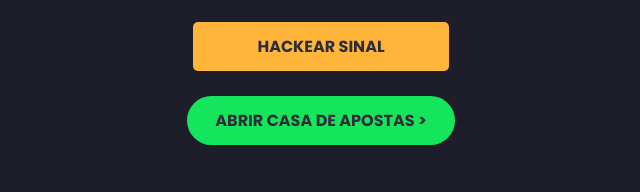
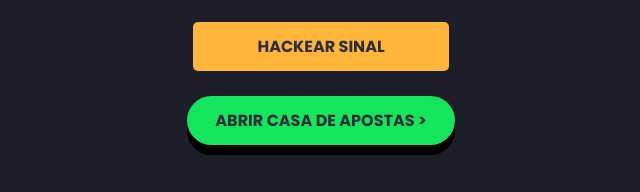
Before and after one commit to CataclismaDigital/hackmines.art, a plain HTML site: page index.html in a window 1280 px wide. Shown: the part 1085-1277 px from the top of the page, without its empty margins (319-959 px from the left). Drawn offline with nearby package versions, Linux system fonts and the light colour scheme; a script that the page names is missing.

Commit message:
Update main.css

```diff
--- a/css/main.css
+++ b/css/main.css
@@ -873,7 +873,6 @@ iframe {
 #botao-iframe {
     display: block;
     margin: auto;
-
     padding: 12px 28px;
     font-size: 16px;
     font-weight: 600;
@@ -884,6 +883,7 @@ iframe {
     border: none;
     border-radius: 25px;
     cursor: pointer;
+    box-shadow: 0px 10px 0px black;
 }
 
 
```
Lines whose indentation alone changed are shown as unchanged.
